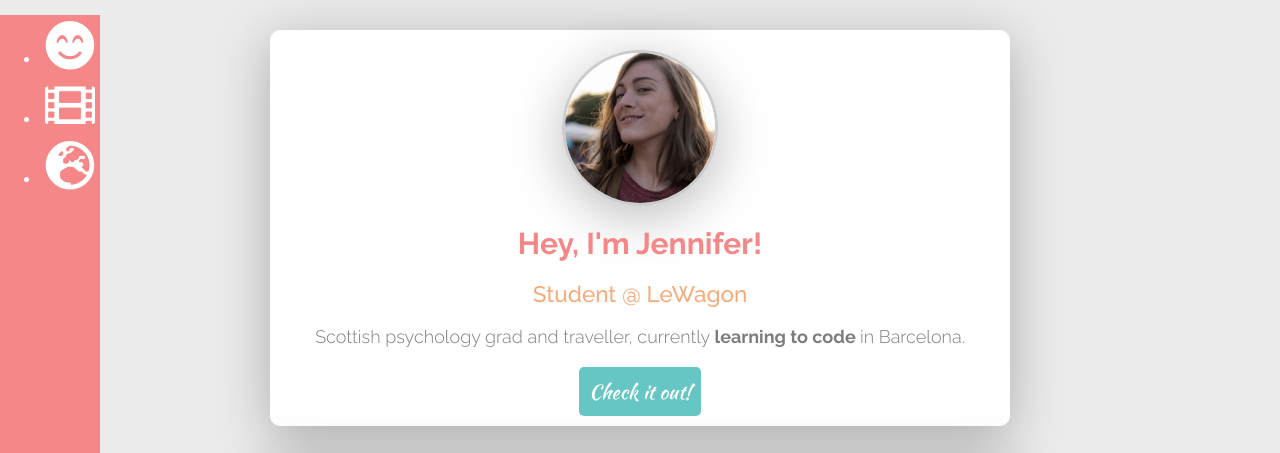
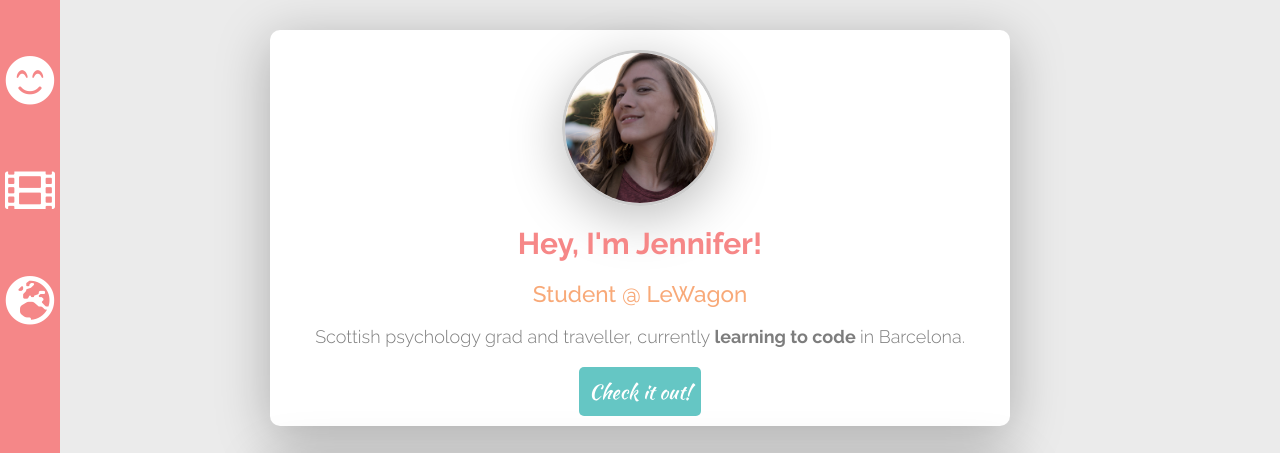
Before and after one commit to jenn1ferl0uise/profile, a plain HTML site: page index.html in a window 1280 px wide. Shown: the top 453 px of the page. Drawn offline with Linux system fonts and the light colour scheme.

Commit message:
trying to fix navbar 11

```diff
--- a/index.html
+++ b/index.html
@@ -12,8 +12,8 @@
   </head>
   <body>
     <div class="container">
-      <div>
-        <ul id="sidebar">
+      <div id="sidebar">
+        <ul>
           <li>
             <a href="#about-me">
               <i class="fas fa-smile-beam"></i>
--- a/style.css
+++ b/style.css
@@ -146,8 +146,6 @@ p {
   text-decoration: none;
   font-size: 15px;
   color: white;
-  /*padding: 8px 8px 8px 16px;*/
-  margin: 10px 0px 10px 0px;
 }
 
 
@@ -156,3 +154,8 @@ p {
     list-style: none;
     padding-left: 0px;
 }
+
+#sidebar li {
+    margin-top: 50px;
+    margin-bottom: 50px;
+}
```
